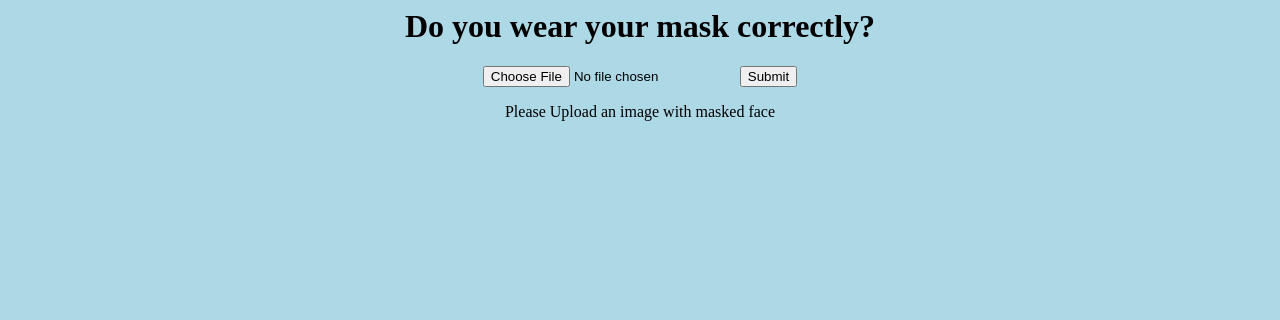
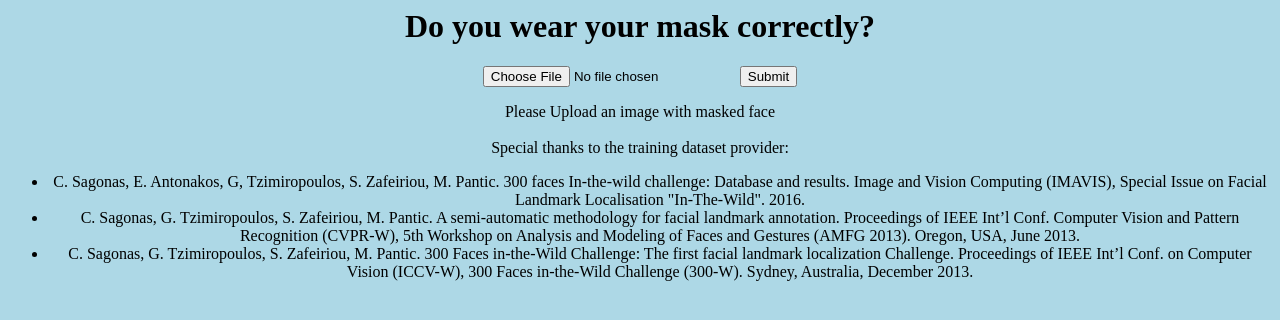
Before and after one commit to BojingJiang/face-mask-detection, a Flask app: page / in a window 1280 px wide. Shown: the top 320 px of the page. Run offline with Flask 2, Linux system fonts and the light colour scheme.

Commit message:
Add thanks

```diff
--- a/healthMIT/app/routes.py
+++ b/healthMIT/app/routes.py
@@ -28,7 +28,8 @@ def index():
 @app.route('/upload', methods=['GET', 'POST'])
 def upload():
     img = request.files['imgfile']
-    name=img.filename
+    dotname = img.filename.split('.')[-1]
+    name='temp.' + dotname
     img.save(name)
     nose = has_nose(name)
     if nose:
--- a/healthMIT/app/templates/index.html
+++ b/healthMIT/app/templates/index.html
@@ -13,7 +13,22 @@
 			<div>
 				{{ result }}
 			</div>
+			<div>
+				<br />
+				Special thanks to the training dataset provider: <br />
+				<ul>
+					<li>
+				C. Sagonas, E. Antonakos, G, Tzimiropoulos, S. Zafeiriou, M. Pantic. 300 faces In-the-wild challenge: Database and results. Image and Vision Computing (IMAVIS), Special Issue on Facial Landmark Localisation "In-The-Wild". 2016.
 
+					</li><li>
+C. Sagonas, G. Tzimiropoulos, S. Zafeiriou, M. Pantic. A semi-automatic methodology for facial landmark annotation. Proceedings of IEEE Int’l Conf. Computer Vision and Pattern Recognition (CVPR-W), 5th Workshop on Analysis and Modeling of Faces and Gestures (AMFG 2013). Oregon, USA, June 2013.
+
+					</li><li>
+C. Sagonas, G. Tzimiropoulos, S. Zafeiriou, M. Pantic. 300 Faces in-the-Wild Challenge: The first facial landmark localization Challenge. Proceedings of IEEE Int’l Conf. on Computer Vision (ICCV-W), 300 Faces in-the-Wild Challenge (300-W). Sydney, Australia, December 2013.
+
+					</li>
+				</ul>
+			</div>
 		</div>
     </body>
 </html>
```
Also changed, not shown: 1 other file.
